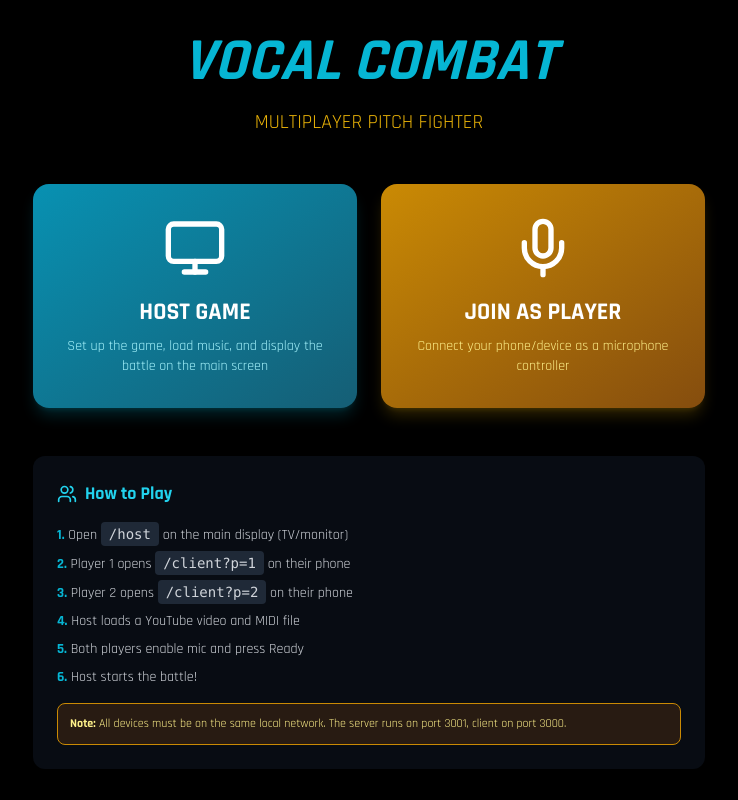
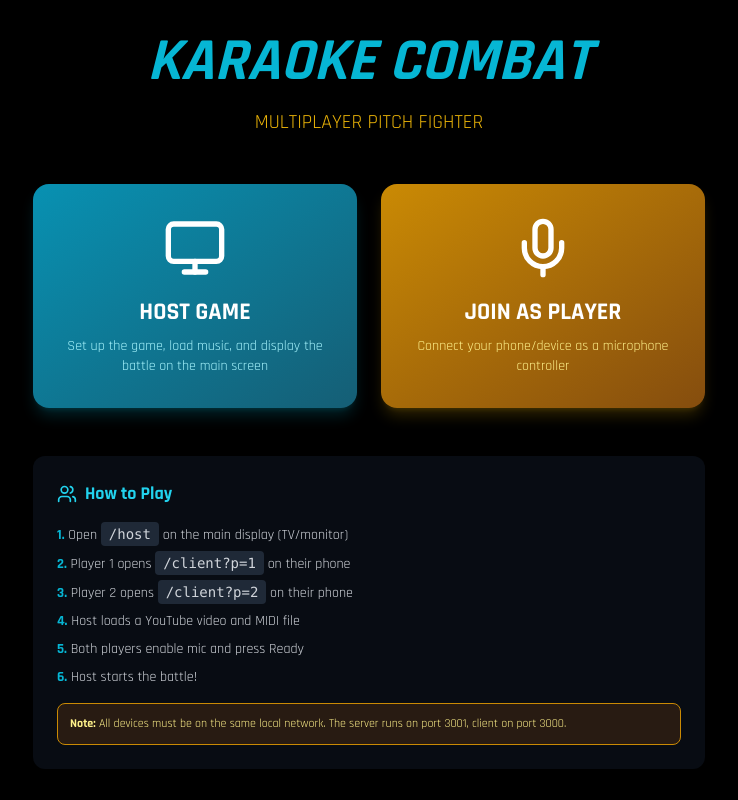
Before and after one commit to mediumgold/ConuhacksX-VC, a React (Vite) app: page / in a window 1280 px wide. Shown: the whole page, without its empty margins (271-1009 px from the left). Built offline with nearby package versions, Linux system fonts and the light colour scheme.

Commit message:
change title of page before hose

```diff
--- a/App.tsx
+++ b/App.tsx
@@ -8,7 +8,7 @@ const LandingPage: React.FC = () => {
   return (
     <div className="min-h-screen bg-black text-white flex flex-col items-center justify-center p-8">
       <div className="max-w-2xl w-full text-center">
-        <h1 className="text-6xl font-black italic text-cyan-500 mb-4">VOCAL COMBAT</h1>
+        <h1 className="text-6xl font-black italic text-cyan-500 mb-4">KARAOKE COMBAT</h1>
         <p className="text-xl text-yellow-500 mb-12">MULTIPLAYER PITCH FIGHTER</p>
 
         <div className="grid md:grid-cols-2 gap-6 mb-12">
```
